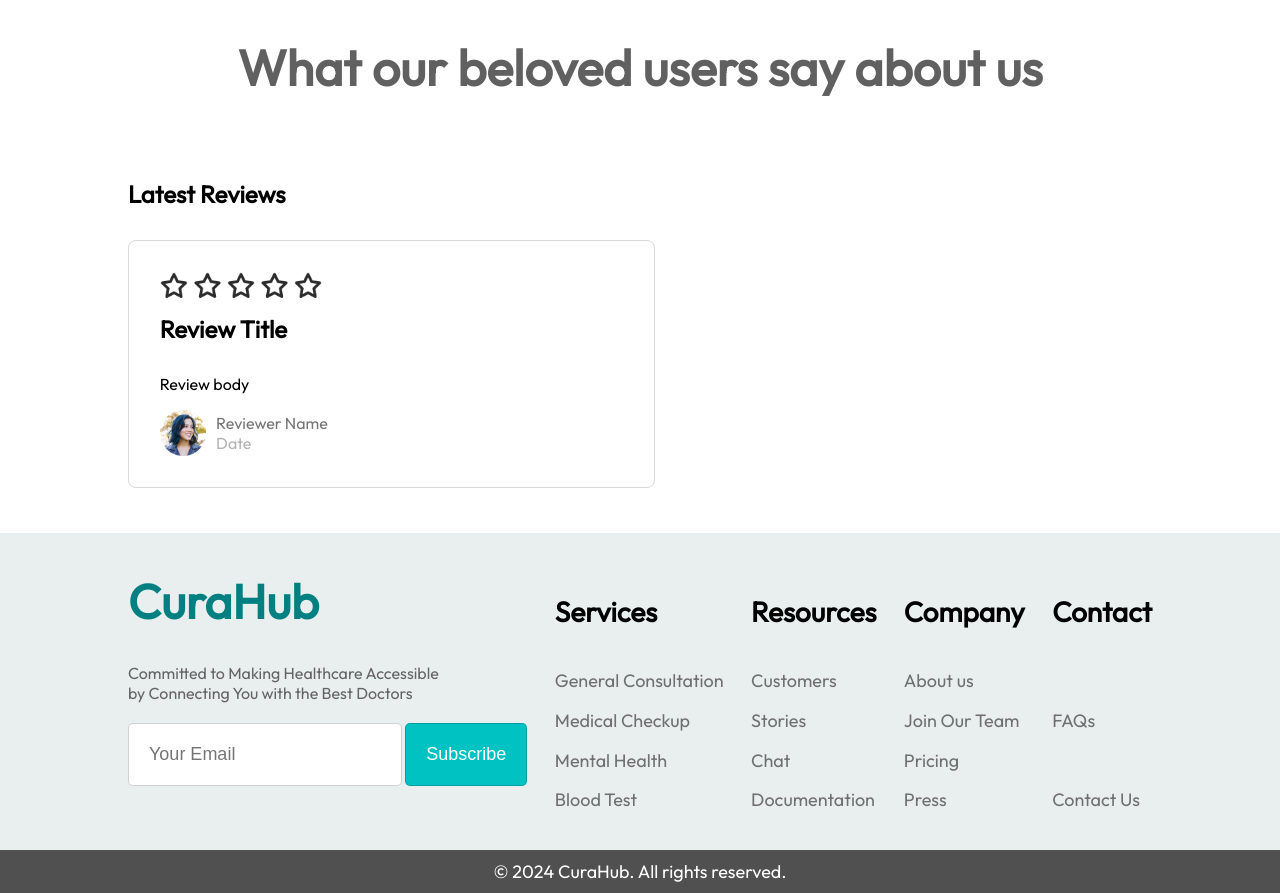
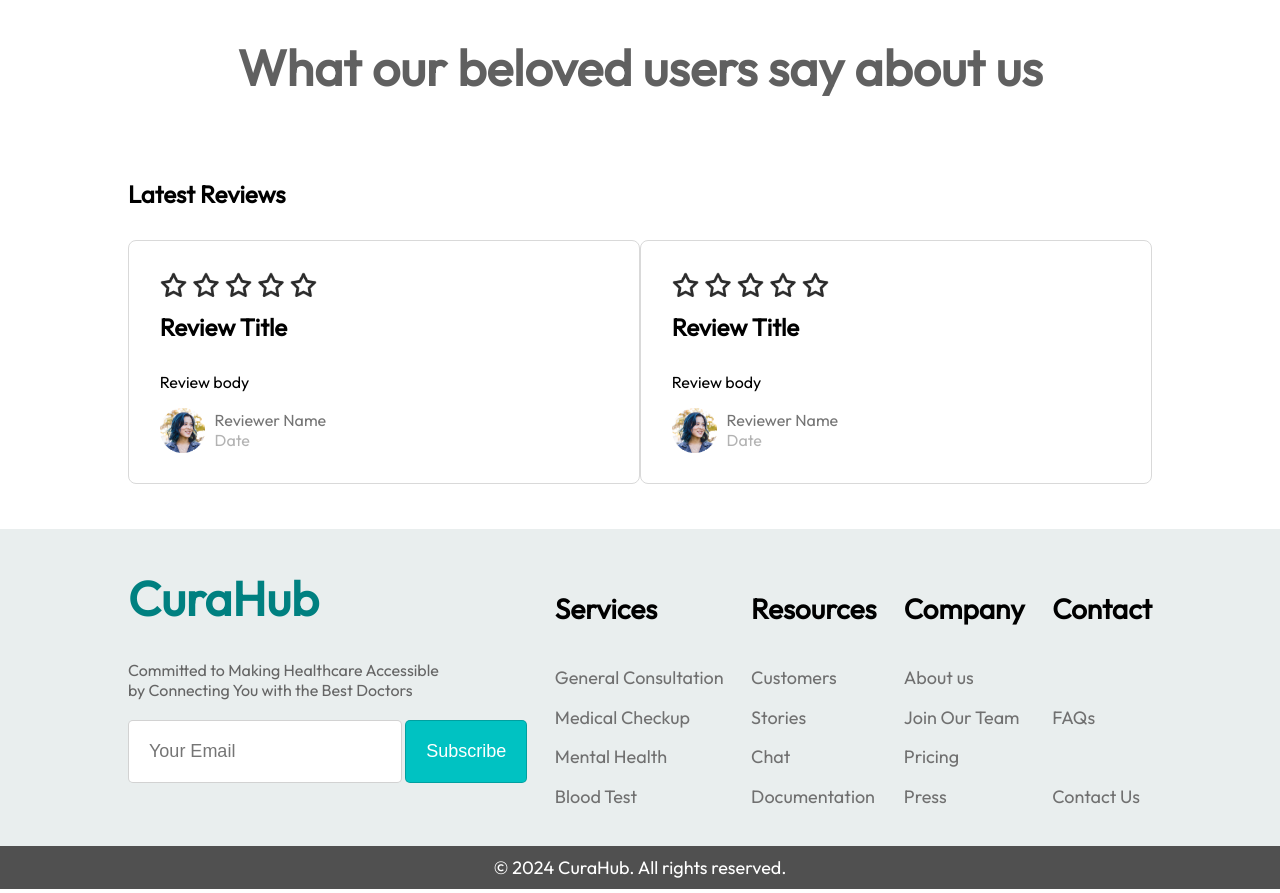
Before and after one commit to ehznauhcmil/CuraHub, a PHP site: page /home-screen.php in a window 1280 px wide. Shown: the part 2244-3137 px from the top of the page. Run offline with PHP 8.4, Linux system fonts and the light colour scheme; some libraries are stand-ins or nearby versions.

Commit message:
folder-changes

```diff
--- a/addmedicalreport.php
+++ b/addmedicalreport.php
@@ -5,7 +5,7 @@
   <meta charset="UTF-8">
   <meta name="viewport" content="width=device-width, initial-scale=1.0">
   <title>Add Medical Report</title>
-  <link rel="stylesheet" href="style.css">
+  <link rel="stylesheet" href="css/style.css">
   <link href="https://fonts.googleapis.com/css2?family=Outfit:wght@400;700&display=swap" rel="stylesheet">
 </head>
 
--- a/css/home-screen.css
+++ b/css/home-screen.css
@@ -13,6 +13,10 @@ h3 {
 h6 {
    font-size: 24px;
    margin: 3% 0% 3% 0%;
+}
+
+.spacer {
+    flex-grow: 1;
 }
 
 .nav-bar {
--- a/home-screen.php
+++ b/home-screen.php
@@ -114,6 +114,19 @@
                     </span>
                 </div>
             </div>
+            <div class = "spacer"></div>
+            <div class="review-container">
+                <img src="images/Rating.png" alt="" style="width: 35%">
+                <h6>Review Title</h6>
+                <p>Review body</p>
+                <div class="reviews">
+                    <img src="images/Avatar.png" alt="" style="width: 10%; margin-right: 10px">
+                    <span style="display: inline-block">
+                        <div style="color: #757575">Reviewer Name</div>
+                        <div style="color: #B3B3B3">Date</div>
+                    </span>
+                </div>
+            </div>
         </div>
     </div>
 </body>
@@ -163,4 +176,17 @@
     © 2024 CuraHub. All rights reserved.
 </div>
 
+<script>
+    function showScreen(screenId) {
+        // Hide all screens
+        var screens = document.querySelectorAll('.screen');
+        screens.forEach(function(screen) {
+            screen.classList.remove('active');
+        });
+
+        // Show the selected screen
+        document.getElementById(screenId).classList.add('active');
+    }
+</script>
+
 </html>
--- a/index.php
+++ b/index.php
@@ -1,5 +1,5 @@
 <?php
-    header("Location: admin-dashboard.php");
+    header("Location: home-screen.php");
     exit;
 ?>
 
--- a/medicalReport.php
+++ b/medicalReport.php
@@ -11,7 +11,7 @@ $result = $conn->query($sql);
   <meta charset="UTF-8">
   <meta name="viewport" content="width=device-width, initial-scale=1.0">
   <title>Medical Reports</title>
-  <link rel="stylesheet" href="style.css">
+  <link rel="stylesheet" href="css/style.css">
   <link href="https://fonts.googleapis.com/css2?family=Outfit:wght@400;700&display=swap" rel="stylesheet">
 </head>
 
--- a/profileM.php
+++ b/profileM.php
@@ -15,7 +15,7 @@ $user = $result->fetch_assoc();
   <meta charset="UTF-8">
   <meta name="viewport" content="width=device-width, initial-scale=1.0">
   <title>Profile Management</title>
-  <link rel="stylesheet" href="style.css">
+  <link rel="stylesheet" href="css/style.css">
   <link href="https://fonts.googleapis.com/css2?family=Outfit:wght@400;700&display=swap" rel="stylesheet">
 </head>
 
--- a/profileeditor.php
+++ b/profileeditor.php
@@ -15,7 +15,7 @@ $user = $result->fetch_assoc();
   <meta charset="UTF-8">
   <meta name="viewport" content="width=device-width, initial-scale=1.0">
   <title>Edit Profile</title>
-  <link rel="stylesheet" href="style.css">
+  <link rel="stylesheet" href="css/style.css">
   <link href="https://fonts.googleapis.com/css2?family=Outfit:wght@400;700&display=swap" rel="stylesheet">
 </head>
 
--- a/submitMedicalReport.php
+++ b/submitMedicalReport.php
@@ -30,7 +30,7 @@ $conn->close();
   <meta charset="UTF-8">
   <meta name="viewport" content="width=device-width, initial-scale=1.0">
   <title>Medical Report Submitted</title>
-  <link rel="stylesheet" href="style.css">
+  <link rel="stylesheet" href="css/style.css">
   <link href="https://fonts.googleapis.com/css2?family=Outfit:wght@400;700&display=swap" rel="stylesheet">
 </head>
 
--- a/submitProfile.php
+++ b/submitProfile.php
@@ -32,7 +32,7 @@ $conn->close();
   <meta charset="UTF-8">
   <meta name="viewport" content="width=device-width, initial-scale=1.0">
   <title>Profile Updated</title>
-  <link rel="stylesheet" href="style.css">
+  <link rel="stylesheet" href="css/style.css">
   <link href="https://fonts.googleapis.com/css2?family=Outfit:wght@400;700&display=swap" rel="stylesheet">
 </head>
 
```
Also changed, not shown: css/style.css (renamed from style.css).
